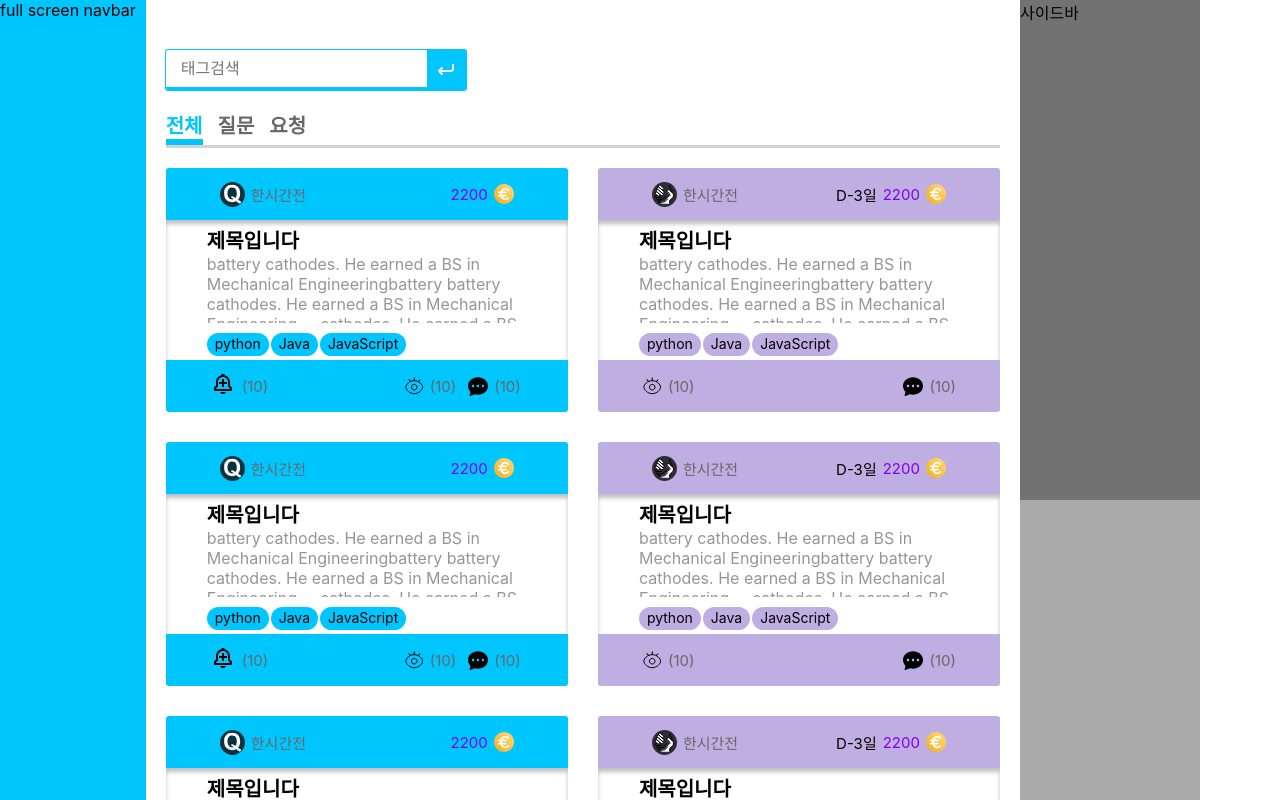
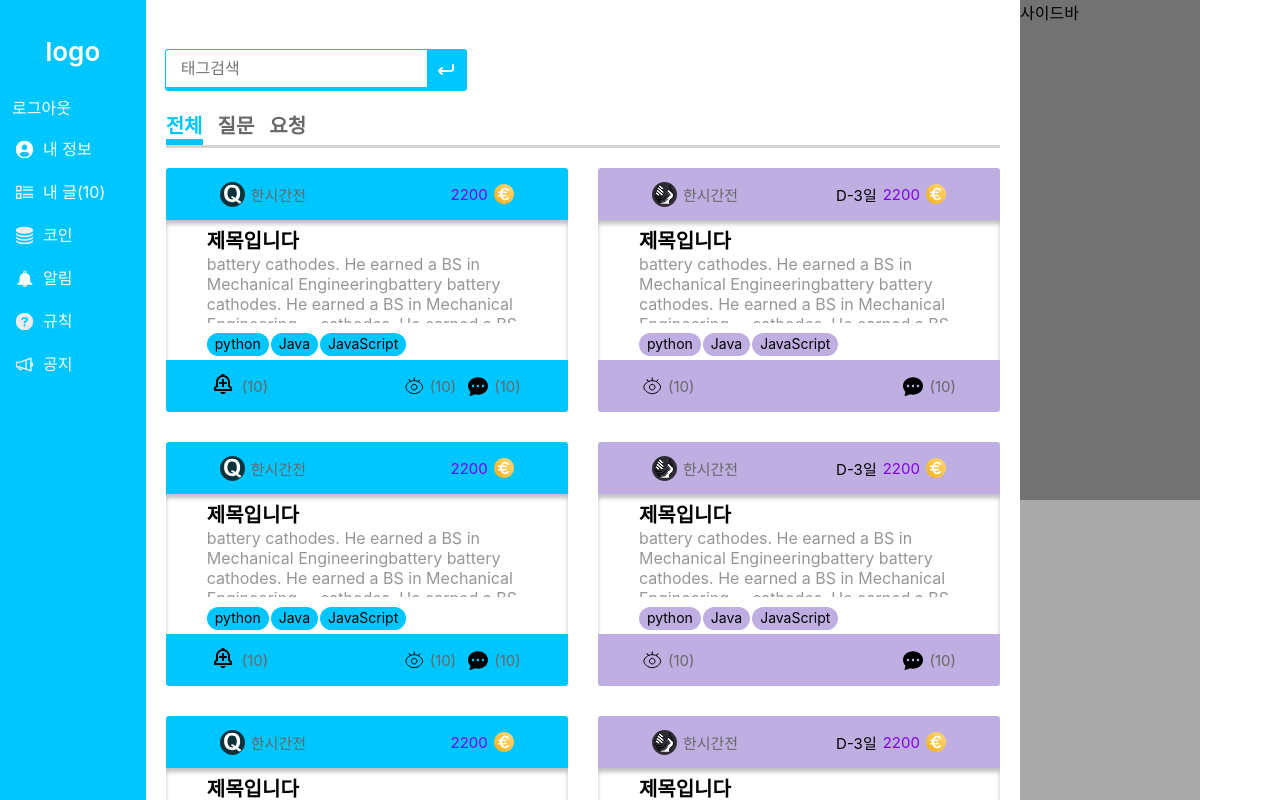
Before and after one commit to dobbda/dobda-client, a Next.js app: page / in a window 1280 px wide. Shown: the top 800 px of the page. Built offline with nearby package versions, Linux system fonts and the light colour scheme.

Commit message:
feat: Navbar components
window size

```diff
--- /dev/null
+++ b/src/components/Navbar/Navbar.tsx
@@ -0,0 +1,70 @@
+import React, { useState } from 'react';
+import Bell from '../icon/svg/bell.svg';
+import List from '../icon/svg/list.svg';
+import Mycoin from '../icon/svg/mycoin.svg';
+import Rule from '../icon/svg/rule.svg';
+import Notice from '../icon/svg/notice.svg';
+import User from '../icon/svg/user.svg';
+import { Div } from './style/Navbar.Element';
+type Props = {};
+
+const Navbar = () => {
+  const [login, setLogin] = useState(true);
+  return (
+    <Div className="container">
+      <div className="logo">logo</div>
+      <div className="login">
+        {login ? (
+          <>
+            <div>로그아웃</div>
+          </>
+        ) : (
+          <>
+            <div>로그인</div>
+            <div>회원가입</div>
+          </>
+        )}
+      </div>
+      <div className="content">
+        <div>
+          <span>
+            <User />
+          </span>
+          내 정보
+        </div>
+        <div>
+          <span>
+            <List />
+          </span>
+          내 글(10)
+        </div>
+        <div>
+          <span>
+            <Mycoin />
+          </span>
+          코인
+        </div>
+        <div>
+          <span>
+            <Bell />
+          </span>
+          알림
+        </div>
+        <div>
+          <span>
+            <Rule />
+          </span>
+          규칙
+        </div>
+        <div>
+          <span>
+            <Notice />
+          </span>
+          공지
+        </div>
+      </div>
+    </Div>
+  );
+};
+
+export default Navbar;
--- /dev/null
+++ b/src/components/Navbar/style/Navbar.Element.ts
@@ -0,0 +1,37 @@
+import styled from 'styled-components';
+
+export const Div = styled.div`
+  background-color: ${({ theme }) => theme.color.main2};
+  height: 100%;
+  display: flex;
+  flex-direction: column;
+  padding: 36px 0 0 0;
+  color: #fff;
+  & > .logo {
+    display: flex;
+    justify-content: center;
+    font-weight: 600;
+    font-size: 26px;
+    margin-bottom: 28px;
+  }
+  & > .login {
+    display: flex;
+    margin: 0 0 18px 12px;
+  }
+  & > .content {
+    & > div {
+      display: flex;
+      margin: 0 0 18px 12px;
+      height: 25px;
+      line-height: 25px;
+      & > span {
+        display: flex;
+        align-items: center;
+        margin-right: 6px;
+        & > svg {
+          transform: scale(0.7);
+        }
+      }
+    }
+  }
+`;
--- a/src/components/common/Layout/Layout.Element.ts
+++ b/src/components/common/Layout/Layout.Element.ts
@@ -13,7 +13,7 @@ export const Container = styled.div`
 
     .tablet-nav {
       display: none;
-      height: 80px;
+      height: 40px;
       background: #00c6ff;
 
       @media screen and (max-width: ${({ theme }) => theme.media.medium}) and (min-width: ${({ theme }) => theme.media.small}) {
@@ -22,7 +22,7 @@ export const Container = styled.div`
     }
 
     .mobile-nav {
-      height: 80px;
+      height: 40px;
       background: #00c6ff;
 
       display: none;
@@ -36,7 +36,7 @@ export const Container = styled.div`
       display: flex;
       justify-content: space-between;
       height: 100%;
-      .content {
+      & > .content {
         width: 100%;
         height: 100%;
         background-color: #fff;
--- a/src/components/common/Layout/Layout.tsx
+++ b/src/components/common/Layout/Layout.tsx
@@ -1,20 +1,31 @@
 import React, { FC } from 'react';
 import { Container } from './Layout.Element';
 import MainContent from 'src/components/MainContent/MainContent';
+import Navbar from 'src/components/Navbar/Navbar';
+import NavbarUp from 'src/components/Navbar/NavbarUp';
 const Layout = ({ children }: { children: React.ReactNode }) => {
-  const arr = [{num:1},{num:2},{num:3}];
+  const arr = [{ num: 1 }, { num: 2 }, { num: 3 }];
   return (
     <Container className="container">
       <div className="wrapper">
-        <nav className="tablet-nav">tablet size navbar</nav>
-        <nav className="mobile-nav">mobile size navbar</nav>
+        <nav className="tablet-nav">
+          <NavbarUp />
+        </nav>
+        <nav className="mobile-nav">
+          <NavbarUp />
+        </nav>
 
         <div className="main">
-          <nav className="window-nav">full screen navbar</nav>
+          <nav className="window-nav">
+            <Navbar />
+          </nav>
 
           <div className="content">
             <MainContent>
-              <li> <h2>카드</h2> </li>
+              <li>
+                {' '}
+                <h2>카드</h2>{' '}
+              </li>
             </MainContent>
           </div>
 
```
Also changed, not shown: 2 other files (tests, documents, lock files or other folders).
